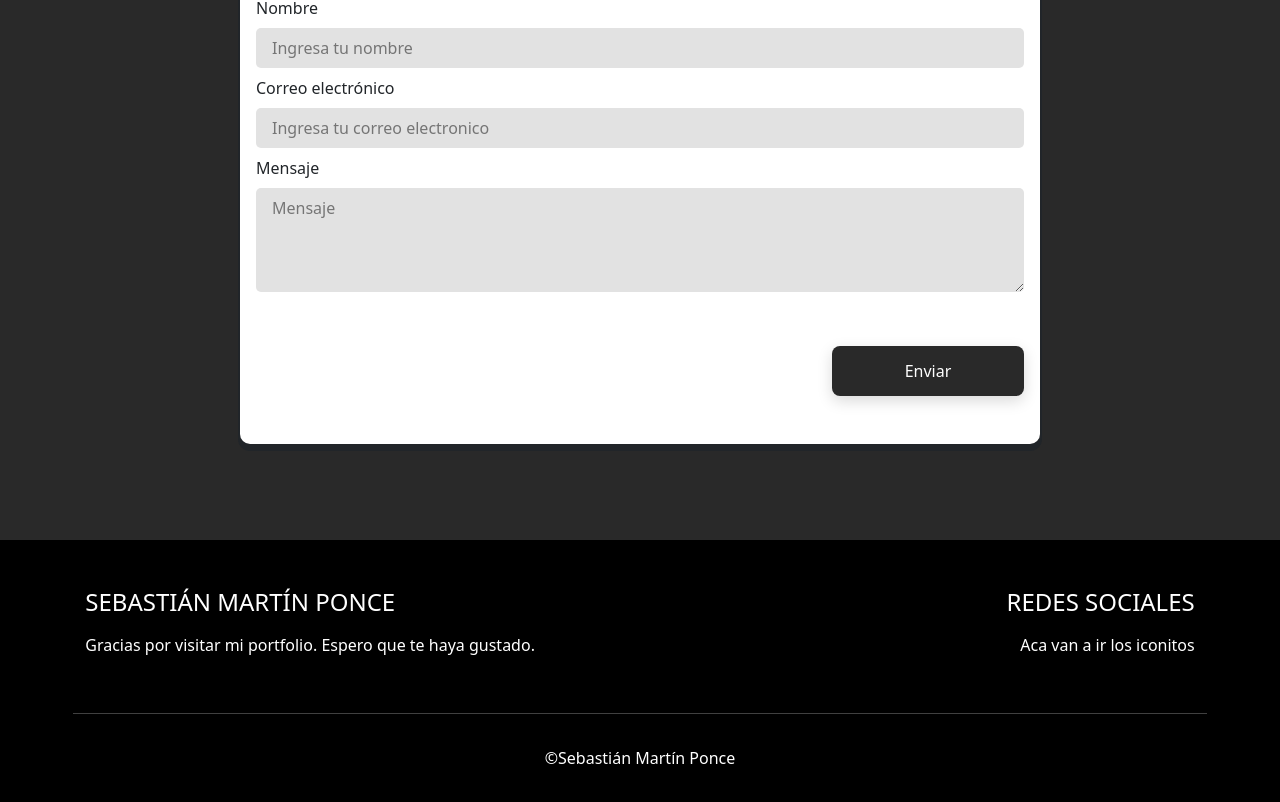
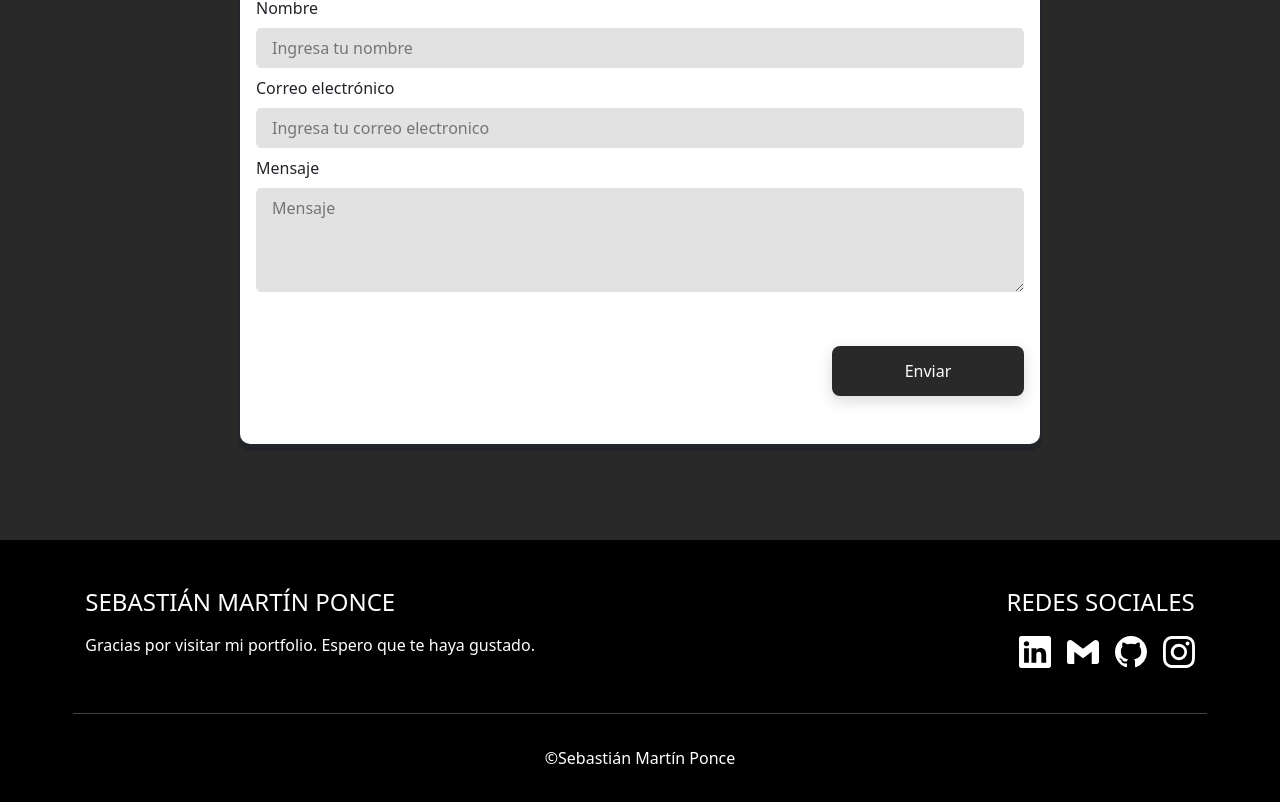
Before and after one commit to sebaponce2/portfolio, a React (Create React App) app: page / in a window 1280 px wide. Shown: the part 3817-4619 px from the top of the page. Built offline with nearby package versions, Linux system fonts and the light colour scheme.

Commit message:
Add: social media icons

```diff
--- a/package.json
+++ b/package.json
@@ -10,6 +10,7 @@
     "react": "^17.0.2",
     "react-bootstrap": "^2.2.1",
     "react-dom": "^17.0.2",
+    "react-icons": "^4.3.1",
     "react-scripts": "5.0.0",
     "web-vitals": "^2.1.4"
   },
--- a/src/components/ContactMe.jsx
+++ b/src/components/ContactMe.jsx
@@ -1,3 +1,4 @@
+// Css imports
 import "../css/Colors.css";
 import "../css/ContactMe.css";
 
--- a/src/components/Footer.jsx
+++ b/src/components/Footer.jsx
@@ -1,3 +1,7 @@
+// Modules imports
+import { BsGithub, BsLinkedin, BsInstagram } from "react-icons/bs";
+import { SiGmail } from "react-icons/si";
+
 // Css imports
 import "../css/Colors.css";
 import "../css/Footer.css";
@@ -11,9 +15,12 @@ const Footer = () => {
                     <p>Gracias por visitar mi portfolio. Espero que te haya gustado.</p>
                 </div>
                 <div className="col-md-6 font-white social">
-                    <h4 className="text-uppercase pb-2">Redes sociales</h4>
+                    <h4 className="text-uppercase">Redes sociales</h4>
                     <div>
-                        <p className="w-100">Aca van a ir los iconitos</p>
+                        <a href="http://www.linkedin.com/in/sebastián-ponce-4156a01a9/" target="_blank" className="fs-2 font-white p-2 pt-0 mt-0"><BsLinkedin/></a>
+                        <a href="mailto:sebaottok@gmail.com?" target="_blank" className="fs-2 font-white p-2 pt-0 mt-0"><SiGmail/></a>
+                        <a href="https://github.com/sebaponce2" target="_blank" className="fs-2 font-white p-2 pt-0 mt-0"><BsGithub/></a>
+                        <a href="https://www.instagram.com/sebaponce__/" target="_blank" className="fs-2 font-white p-2 pt-0 pe-0 mt-0"><BsInstagram/></a>
                     </div>
                 </div>
             </div>
```
Also changed, not shown: 1 other file (tests, documents, lock files or other folders).
